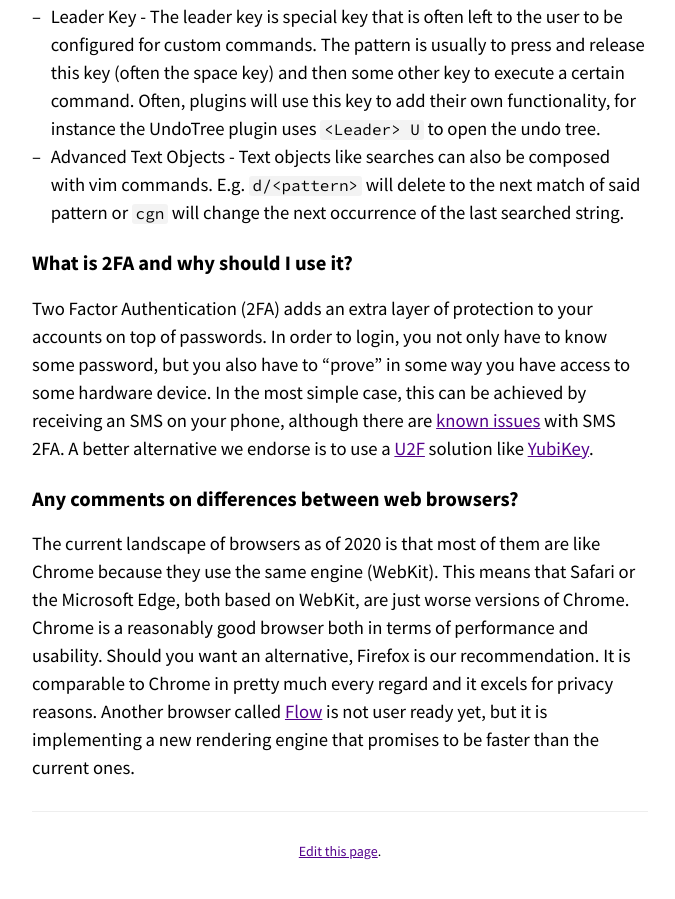
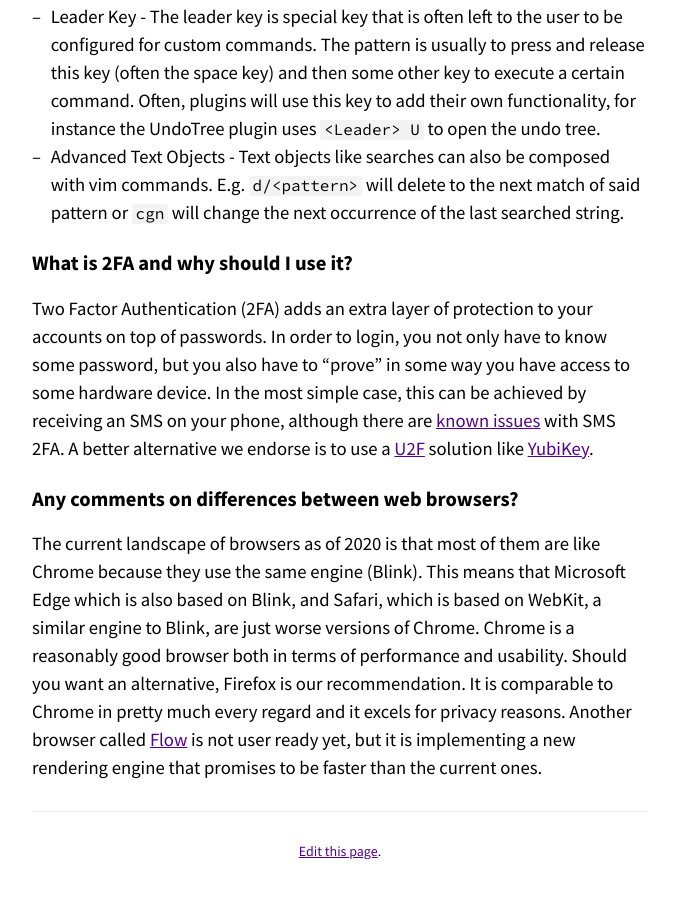
Before and after one commit to missing-semester-cn/missing-semester-cn.github.io, a Jekyll site: the page built from _2020/qa.md, in a window 1280 px wide and 900 px high, scrolled down 9619 px. Shown: the whole window, without its empty margins (300-975 px from the left). Built offline with Jekyll 4.4.1, drawn with Linux system fonts in a browser that asks for light colours.

Commit message:
Fix incorrect use of WebKit in Q&A notes

```diff
--- a/_2020/qa.md
+++ b/_2020/qa.md
@@ -178,5 +178,5 @@ Two Factor Authentication (2FA) adds an extra layer of protection to your accoun
 
 ## Any comments on differences between web browsers?
 
-The current landscape of browsers as of 2020 is that most of them are like Chrome because they use the same engine (WebKit). This means that Safari or the Microsoft Edge, both based on WebKit, are just worse versions of Chrome. Chrome is a reasonably good browser both in terms of performance and usability. Should you want an alternative, Firefox is our recommendation. It is comparable to Chrome in pretty much every regard and it excels for privacy reasons.
+The current landscape of browsers as of 2020 is that most of them are like Chrome because they use the same engine (Blink). This means that Microsoft Edge which is also based on Blink, and Safari, which is based on WebKit, a similar engine to Blink, are just worse versions of Chrome. Chrome is a reasonably good browser both in terms of performance and usability. Should you want an alternative, Firefox is our recommendation. It is comparable to Chrome in pretty much every regard and it excels for privacy reasons.
 Another browser called [Flow](https://www.ekioh.com/flow-browser/) is not user ready yet, but it is implementing a new rendering engine that promises to be faster than the current ones.
```
